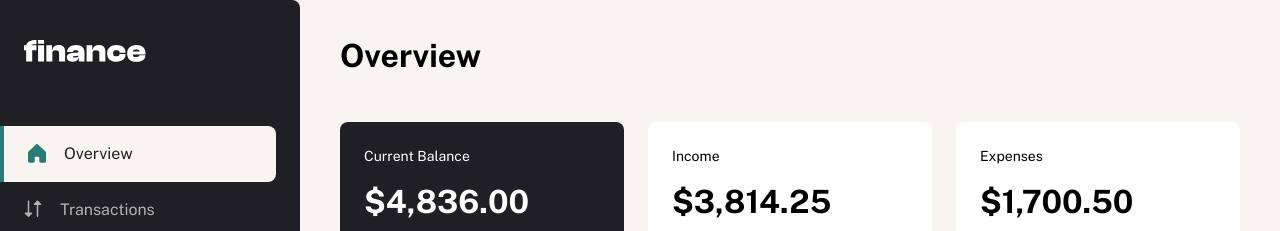
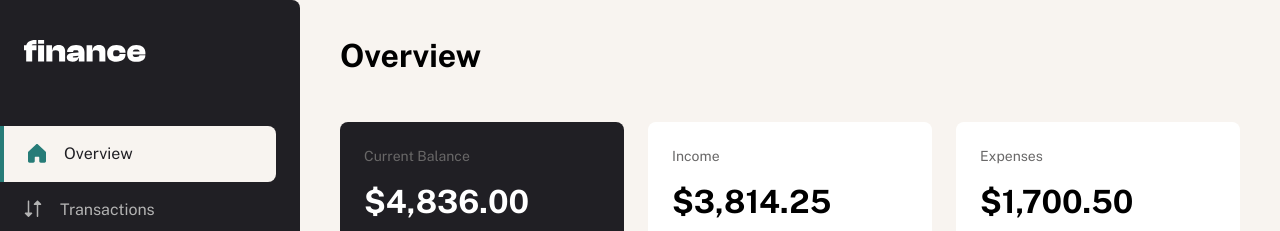
Before and after one commit to mrvicthor/personal-finance-app, a Next.js app: page / in a window 1280 px wide. Shown: the top 231 px of the page. Built offline with nearby package versions, Linux system fonts and the light colour scheme.

Commit message:
fix(Card.tsx): amend text style

```diff
--- a/src/components/card.tsx
+++ b/src/components/card.tsx
@@ -12,7 +12,7 @@ const Card = ({ title, amount }: CardProps) => {
         title === "current" ? "bg-[#201f24] text-white" : "bg-white "
       } col-span-1 rounded-lg px-6 py-6 space-y-3 h-[6.9375rem] sm:h-[7.4375rem]`}
     >
-      <p className="capitalize text-sm">
+      <p className="capitalize text-sm text-[#696868] font-normal">
         {title === "current" ? "current balance" : title}
       </p>
       <p className="text-[2rem] font-bold">{formatCurrency(amount)}</p>
```
